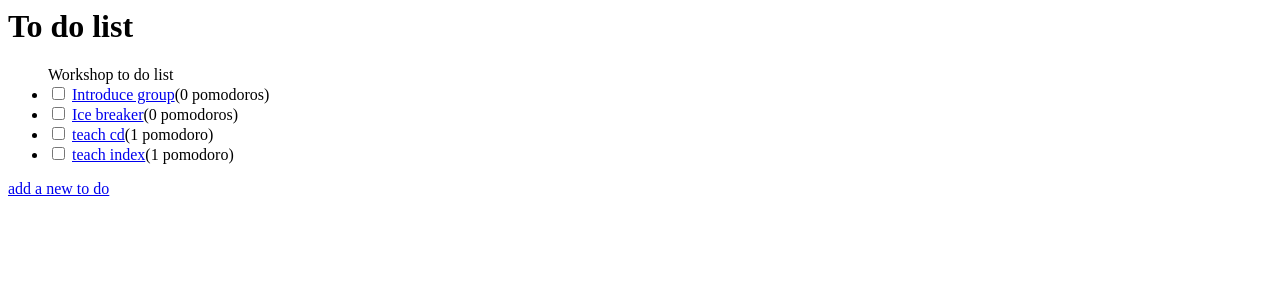
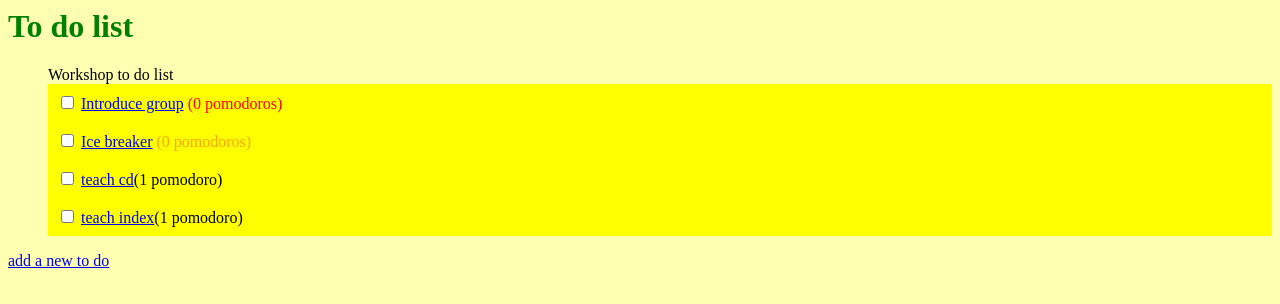
Before and after one commit to Gawaun/todo_front_end, a plain HTML site: page index.html in a window 1280 px wide. Drawn offline with Linux system fonts and the light colour scheme.

Commit message:
index.css tags

```diff
--- a/index.css
+++ b/index.css
@@ -0,0 +1,21 @@
+body {
+    background-color: #ffffb2;
+}
+
+ul{
+    list-style-type: none;
+}
+h1 {
+    color: green;
+}
+li {
+    padding: 9px;
+    margin-bottom 19px;
+    background-color: yellow;
+}
+span {
+    color: red;
+}
+.pom1 {
+    color: orange;
+}
--- a/index.html
+++ b/index.html
@@ -3,29 +3,31 @@
 <html>
   <head>
       <title></title>
+      <link rel="stylesheet" href="index.css"/>
   </head>
   <body>
    <h1>To do list</h1>
      <ul>Workshop to do list
-        <li>
+        <li class="color1">
+          <input type="checkbox"/>
+          <a href="show.html"> Introduce group</a>
+          <span>(0 pomodoros)</span>
+        </li>
+
+        <li class="color2">
           <input type="checkbox"/>
 
-          <a href="show.html"> Introduce group</a>(0 pomodoros)
+          <a href="show.html"> Ice breaker</a>
+          <span class="pom1">(0 pomodoros)</span>
         </li>
 
-        <li>
-          <input type="checkbox"/>
-
-          <a href="show.html"> Ice breaker</a>(0 pomodoros)
-        </li>
-
-        <li>
+        <li class="color3">
           <input type="checkbox"/>
 
           <a href="show.html"> teach cd</a>(1 pomodoro)
         </li>
 
-        <li>
+        <li class="color4">
           <input type="checkbox"/>
 
           <a href="show.html"> teach index</a>(1 pomodoro)
```
